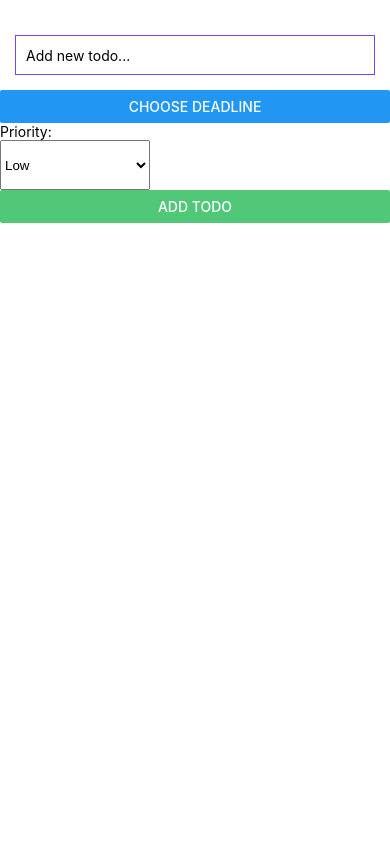
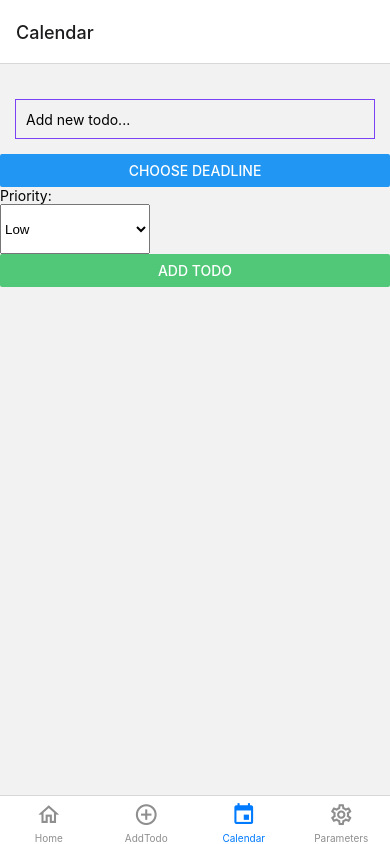
Before and after one commit to ZahraLandou/TodoApp, a React Native app: screen /Calendar in a window 390 px wide. Built offline with nearby package versions, Linux system fonts and the light colour scheme.

Commit message:
MainScreen skull added

```diff
--- a/App.tsx
+++ b/App.tsx
@@ -1,29 +1,25 @@
 import React from 'react';
-import type {PropsWithChildren} from 'react';
+//import type {PropsWithChildren} from 'react';
 import {
   SafeAreaView,
-  ScrollView,
-  StatusBar,
   StyleSheet,
-  Text,
-  useColorScheme,
-  View,
 } from 'react-native';
 
-import {
+/* import {
   Colors,
   DebugInstructions,
   Header,
   LearnMoreLinks,
   ReloadInstructions,
-} from 'react-native/Libraries/NewAppScreen';
+} from 'react-native/Libraries/NewAppScreen'; */
 
-import HomeScreen from './screens/HomeScreen';
+//import HomeScreen from './screens/HomeScreen';
+import MainScreen from './screens/MainScreen';
 
 const App: React.FC = () => {
   return (
     <SafeAreaView style={styles.appContainer}>
-      <HomeScreen />
+      <MainScreen />
     </SafeAreaView>
   );
 };
--- a/screens/MainScreen.tsx
+++ b/screens/MainScreen.tsx
@@ -0,0 +1,46 @@
+import React from 'react';
+import { NavigationContainer } from '@react-navigation/native';
+import { createBottomTabNavigator } from '@react-navigation/bottom-tabs';
+import HomeScreen from './HomeScreen'; // Adjust the import paths accordingly
+/* import AddTodoScreen from './AddTodoScreen';
+import CalendarScreen from './CalendarScreen';
+import ParametersScreen from './ParametersScreen'; */
+import Icon from 'react-native-vector-icons/MaterialCommunityIcons'; // Choose your icon pack
+//import { MaterialCommunityIcons } from 'react-MaterialCommunityIcons-vector-icons';
+const Tab = createBottomTabNavigator();
+
+function MainScreen() {
+  return (
+    <NavigationContainer>
+      <Tab.Navigator
+        screenOptions={({ route }) => ({
+          tabBarIcon: ({ focused, color, size }) => {
+            let iconName:string;
+
+            if (route.name === 'Home') {
+              iconName = focused ? 'home' : 'home-outline';
+            } else if (route.name === 'AddTodo') {
+              iconName = focused ? 'plus-circle' : 'plus-circle-outline';
+            } else if (route.name === 'Calendar') {
+              iconName = focused ? 'calendar' : 'calendar-outline';
+            } else if (route.name === 'Parameters') {
+              iconName = focused ? 'cog' : 'cog-outline';
+            }else{
+                iconName = 'alert'
+            }
+
+            // You can return any component that you like here!
+            return <Icon name={iconName} size={size} color={color} />;
+          },
+        })}
+      >
+        <Tab.Screen name="Home" component={HomeScreen} />
+        <Tab.Screen name="AddTodo" component={HomeScreen} />
+        <Tab.Screen name="Calendar" component={HomeScreen} />
+        <Tab.Screen name="Parameters" component={HomeScreen} />
+      </Tab.Navigator>
+    </NavigationContainer>
+  );
+}
+
+export default MainScreen;
```
Also changed, not shown: package.json (+7 -1 lines), screens/AddTodoScreen.tsx (added), screens/ParametersScreen.tsx (added), 3 other files (tests, documents, lock files or other folders).
